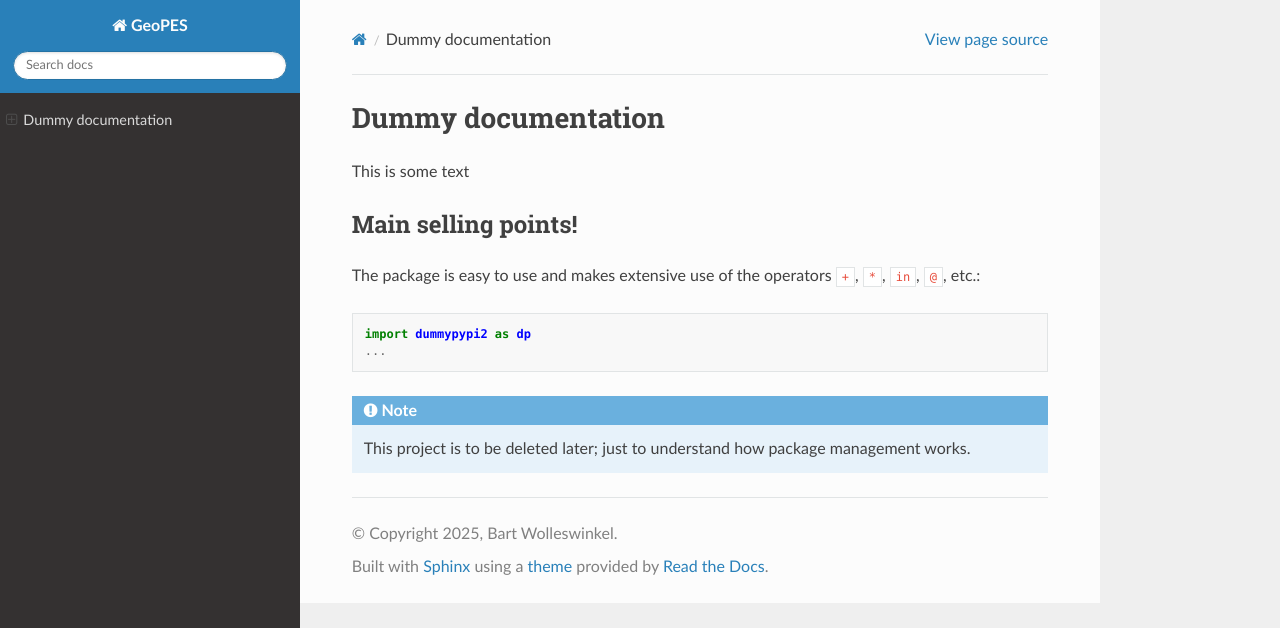
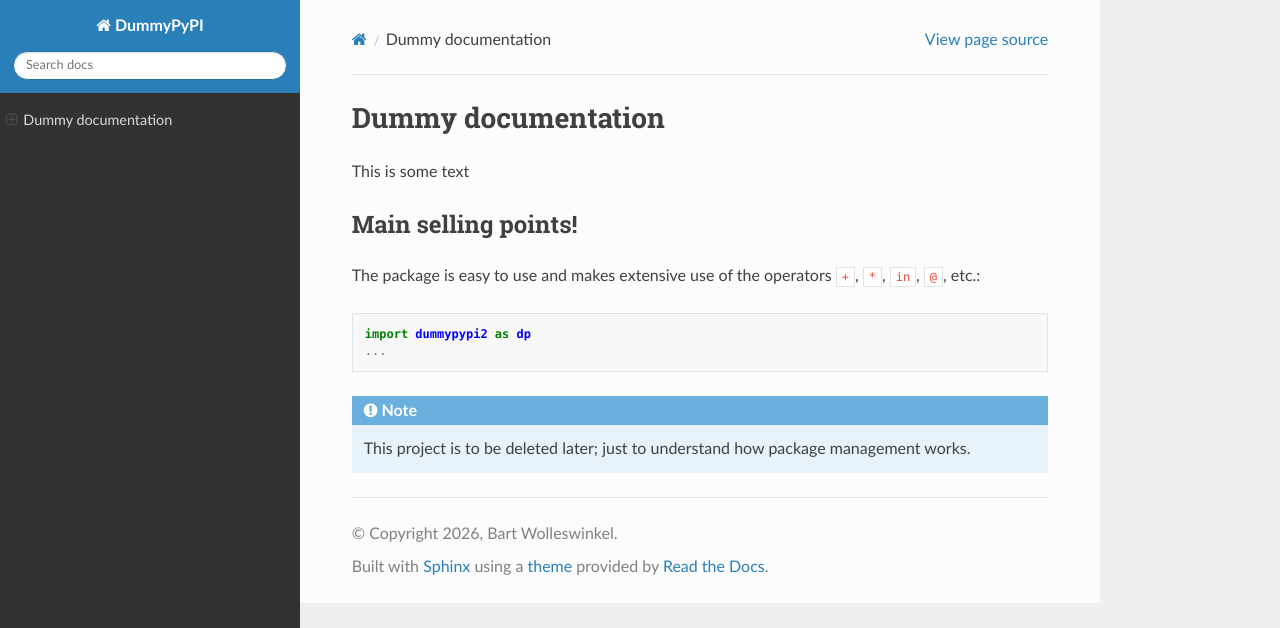
Before and after one commit to bwolleswinkel/DummyPyPi2, a Sphinx documentation site: the page built from doc/source/index.rst, in a window 1280 px wide. Shown: the top 628 px of the page. Built offline with Sphinx 7.4.7 and the Read the Docs theme 3.1.0, drawn with Linux system fonts in a browser that asks for light colours.

Commit message:
Fixed some small issues in text from GeoPES

```diff
--- a/doc/source/conf.py
+++ b/doc/source/conf.py
@@ -2,8 +2,8 @@
 
 # -- Project information
 
-project = 'GeoPES'
-copyright = '2025, Bart Wolleswinkel'
+project = 'DummyPyPI'
+copyright = '2026, Bart Wolleswinkel'
 author = 'Bart Wolleswinkel'
 
 release = '0.1'
```
